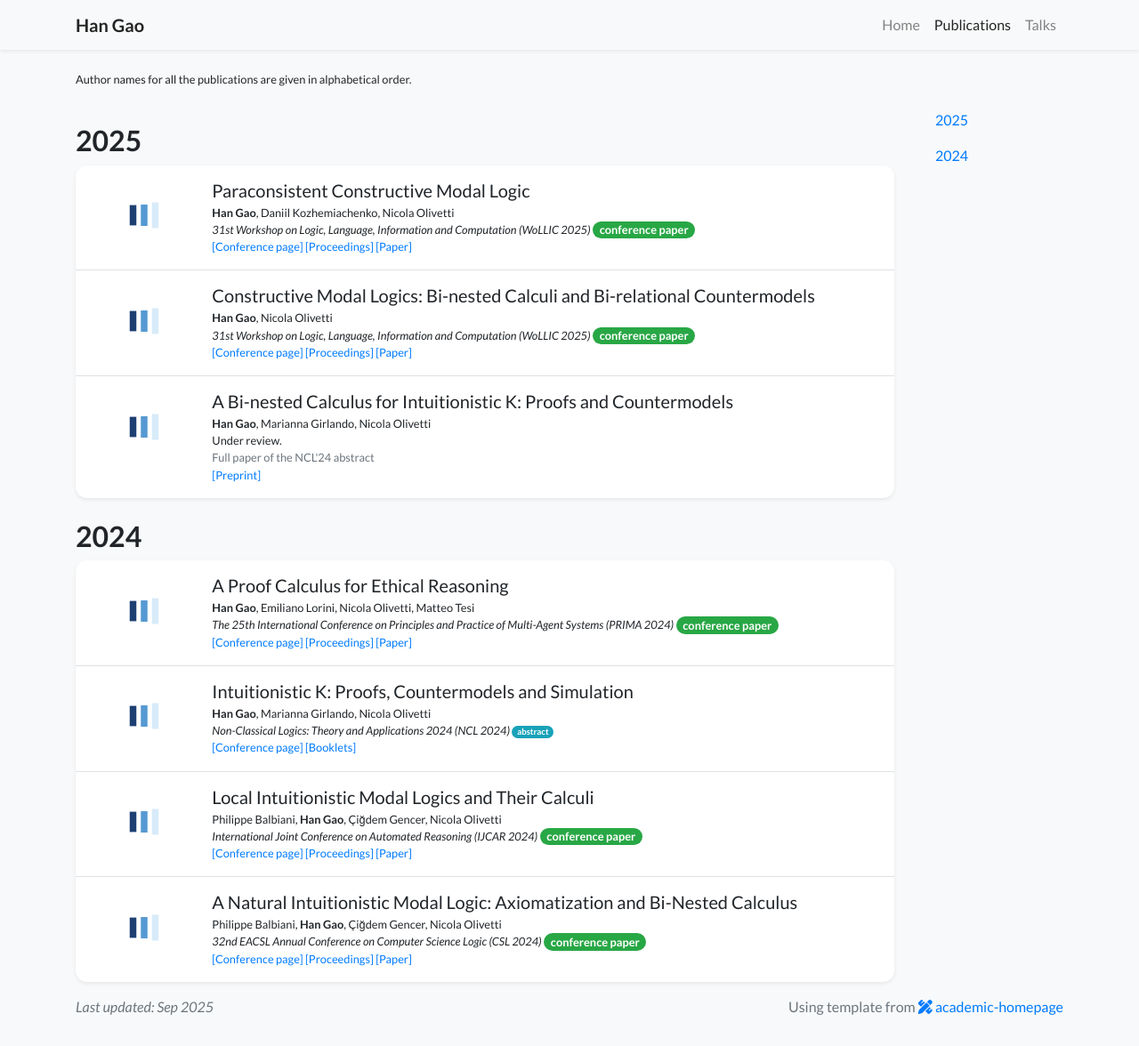
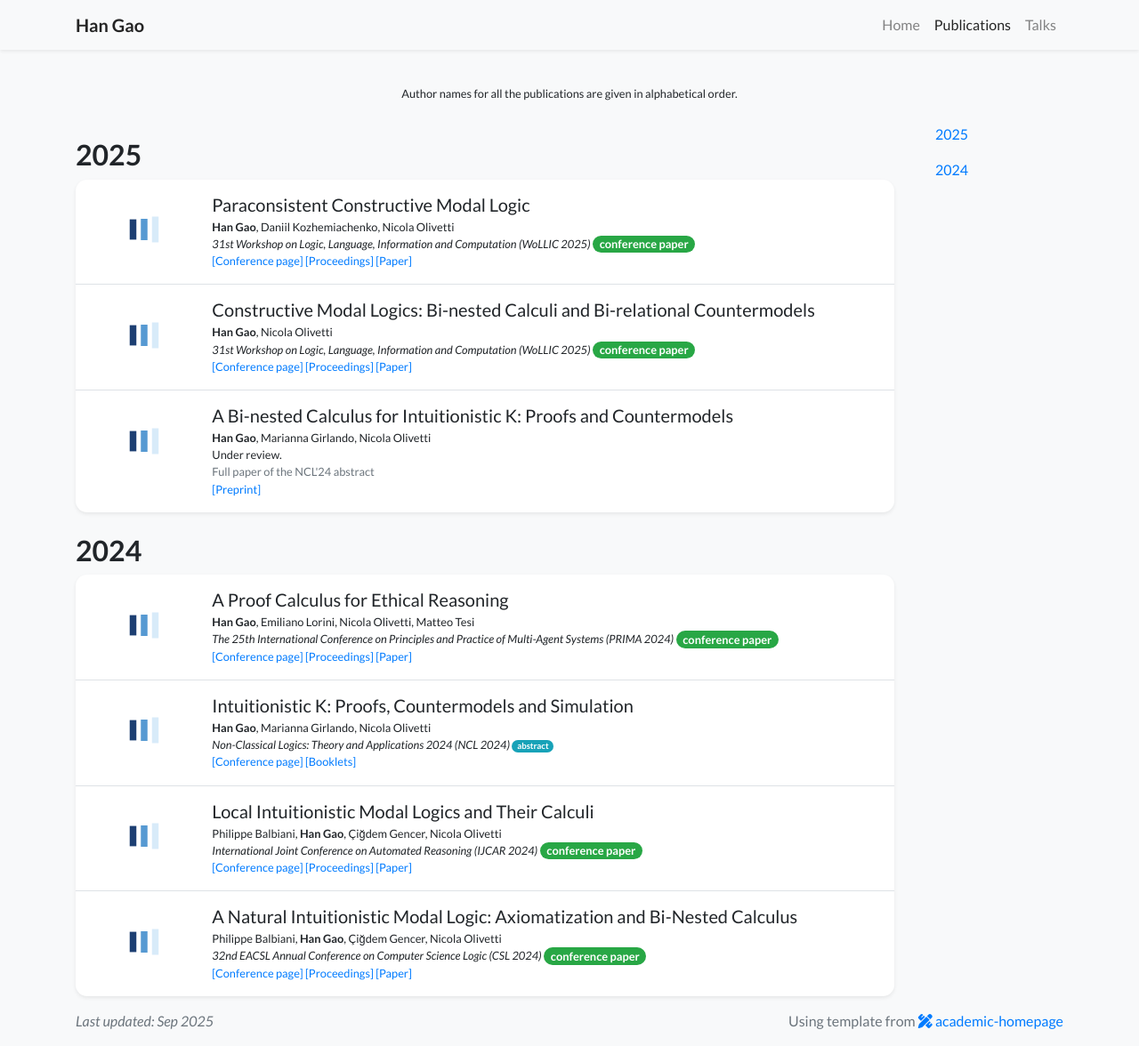
Before and after one commit to ghlogic123/ghlogic123.github.io, a Jekyll site: the page built from publications.html, in a window 1280 px wide and 1176 px high. Shown: the whole window at 89% size. Built offline with Jekyll 4.4.1, drawn with Linux system fonts in a browser that asks for light colours; nearby versions of some CDN libraries; a style sheet for code colours, icons or effects is not loaded.

Commit message:
Update publications.html

```diff
--- a/publications.html
+++ b/publications.html
@@ -6,7 +6,9 @@ body_attr: >-
   data-spy="scroll" data-target="#navbar-year" data-offset="100"
 ---
 
-<p class="small">Author names for all the publications are given in alphabetical order. </p>
+<p></p>
+
+<p class="small text-center">Author names for all the publications are given in alphabetical order. </p>
 
 {% assign pubs_by_year = site.publications | sort: "date" | reverse | group_by_exp: "item", "item.date | date: '%Y'" %}
 
```
